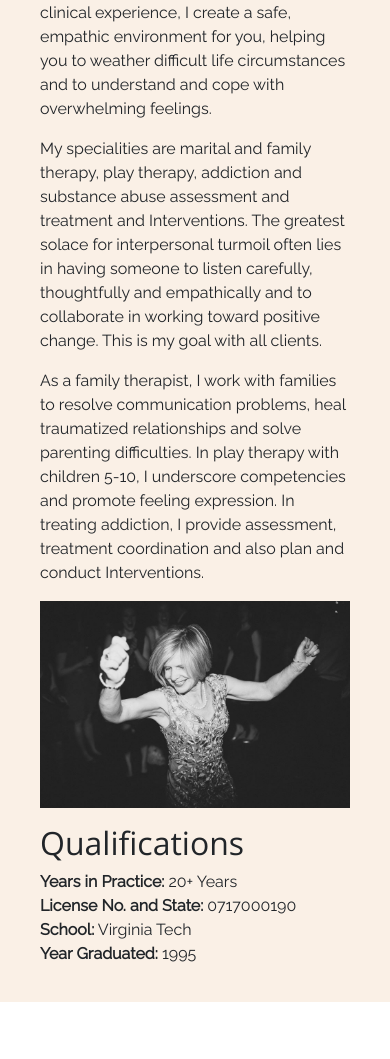
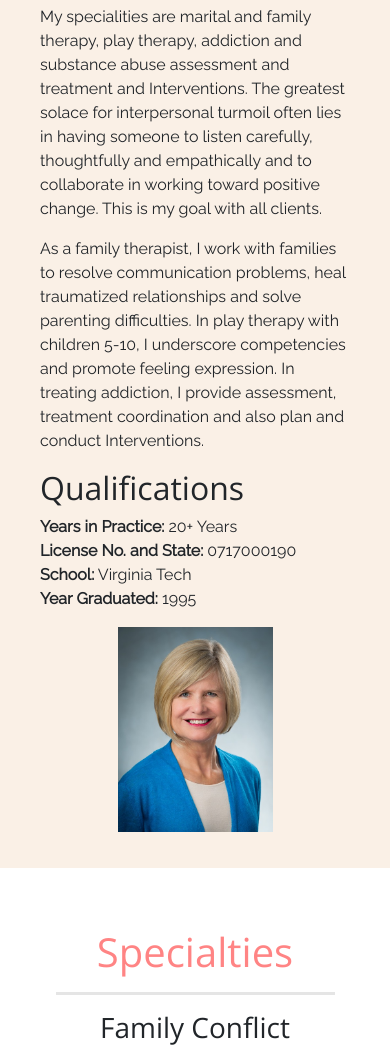
Before and after one commit to cgroark/saragroark_porfolio, a plain HTML site: page index.html in a window 390 px wide. Shown: the part 621-1680 px from the top of the page. Drawn offline with nearby package versions, Linux system fonts and the light colour scheme.

Commit message:
photo updates

```diff
--- a/index.html
+++ b/index.html
@@ -36,21 +36,18 @@
 			<h1 id="about">About</h1>
 			<div class='row'>
 				<div class='col-md-8'>
-					<div>
-						<p>As a therapist with over 30 years of clinical experience, I create a safe, empathic environment for you, helping you to weather difficult life circumstances and to understand and cope with overwhelming feelings.</p>
-					</div>
-					<div>
+						<p>As a therapist with over 30 years of clinical experience, I create a safe, empathic environment for you, helping you to weather
 						<p>My specialities are marital and family therapy, play therapy, addiction and substance abuse assessment and treatment and Interventions. The greatest solace for interpersonal turmoil often lies in having someone to listen carefully, thoughtfully and empathically and to collaborate in working toward positive change. This is my goal with all clients.</p>
 						<p>As a family therapist, I work with families to resolve communication problems, heal traumatized relationships and solve parenting difficulties. In play therapy with children 5-10, I underscore competencies and promote feeling expression. In treating addiction, I provide assessment, treatment coordination and also plan and conduct Interventions.</p>
-					</div>
+						<h2 id='qualifications'>Qualifications</h2>
+						<p><strong>Years in Practice:</strong> 20+ Years<br />
+						<strong>License No. and State:</strong> 0717000190<br />
+						<strong>School:</strong> Virginia Tech<br />
+						<strong>Year Graduated:</strong> 1995</p>
 				</div>
 				<div class='col-md-4'>
-					<p><img src='images/sara_dance.jpg' alt="" /></p>
-					<h2 id='qualifications'>Qualifications</h2>
-					<p><strong>Years in Practice:</strong> 20+ Years<br />
-					<strong>License No. and State:</strong> 0717000190<br />
-					<strong>School:</strong> Virginia Tech<br />
-					<strong>Year Graduated:</strong> 1995</p>
+					<p><img src='images/sara_groark.jpg' alt="" /></p>
+
 				</div>
 			</div>
 			</div>
--- a/style.css
+++ b/style.css
@@ -26,7 +26,7 @@ header{
 	background-size: cover;
     background-position: center;
     background-repeat: no-repeat;
-    height: 100vh;
+    height: 40vh;
     width: 100%;
     font-family: var(--font-1);
     padding-top: 50px;
@@ -158,9 +158,6 @@ hr{
 }
 
 @media only screen and (max-width: 768px){
-	#top-header{
-	    height: 50vh;
-	}
 	#top-header h1{
 	    font-size: 3.5rem;
 	}
@@ -173,4 +170,9 @@ hr{
 	article.contact a{
 		font-size: 20px;
 	}
+	article.about img, article.specialties div.col-md-4 img{
+		width: 50% !important;
+		display: block;
+		margin: auto;
+	}
 }
```
Also changed, not shown: images/sara_groark.jpg (added).
